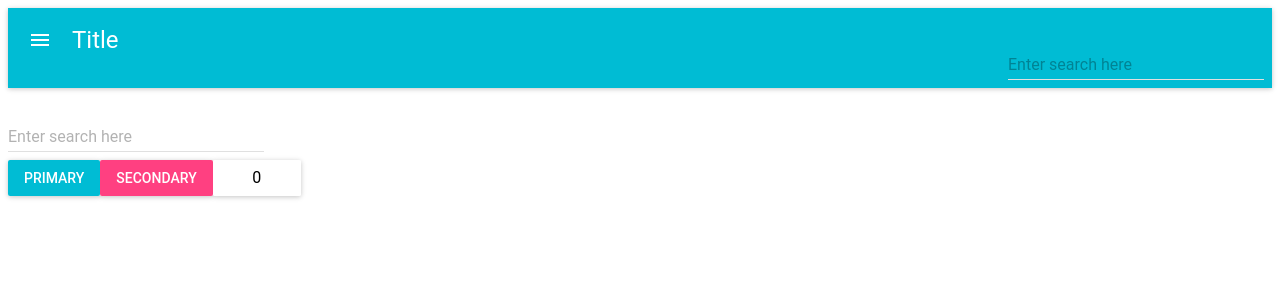
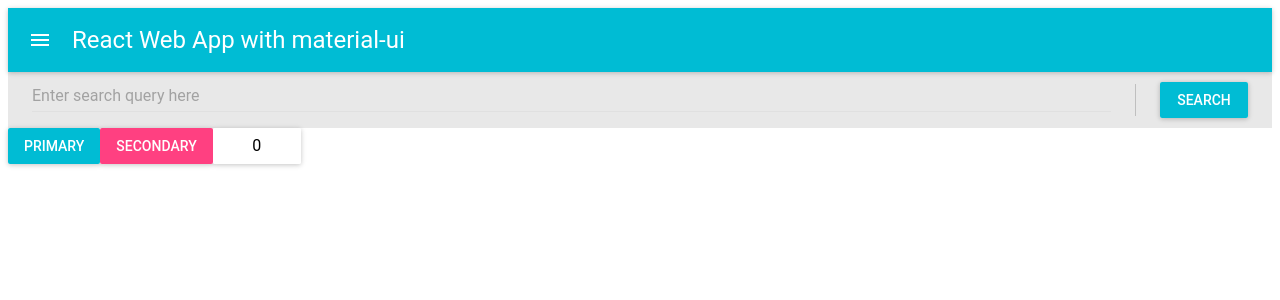
Before and after one commit to Hauglid/inf5750-project, a React app: page / in a window 1280 px wide. Shown: the top 300 px of the page. Built offline with nearby package versions, Linux system fonts and the light colour scheme; the HTML template or start-up script is replaced by a standard one.

Commit message:
removed textfield from appbar, made toolbar instead

```diff
--- a/src/Components/Header.js
+++ b/src/Components/Header.js
@@ -13,10 +13,7 @@
             <div>
 
                 <AppBar
-                    title="Title"
-                    iconClassNameRight="muidocs-icon-navigation-expand-more"
-                    iconElementRight={<Search/>}
-
+                    title="React Web App with material-ui"
                 />
                 <Search/>
 
--- a/src/Components/Search.js
+++ b/src/Components/Search.js
@@ -1,15 +1,30 @@
 import React from 'react';
+import RaisedButton from 'material-ui/RaisedButton';
 import TextField from 'material-ui/TextField';
-import pink500 from "material-ui/styles/colors";
 
-export default class Search extends React.Component {
+import {Toolbar, ToolbarGroup, ToolbarSeparator, ToolbarTitle} from 'material-ui/Toolbar';
+
+export default class ToolbarExamplesSimple extends React.Component {
+
+    constructor(props) {
+        super(props);
+        this.state = {
+            value: 3,
+        };
+    }
+
+
     render() {
         return (
-            <div>
-                {/*gives white, must be bug*/}
-                <TextField floatingLabelText="Enter search here" />
-            </div>
+            <Toolbar>
+                <TextField fullWidth="true" hintText="Enter search query here"/>
 
+                <ToolbarGroup lastChild={true}>
+                    <ToolbarSeparator />
+                    <RaisedButton label="Search" primary={true}/>
+
+                </ToolbarGroup>
+            </Toolbar>
         );
     }
 }
```
